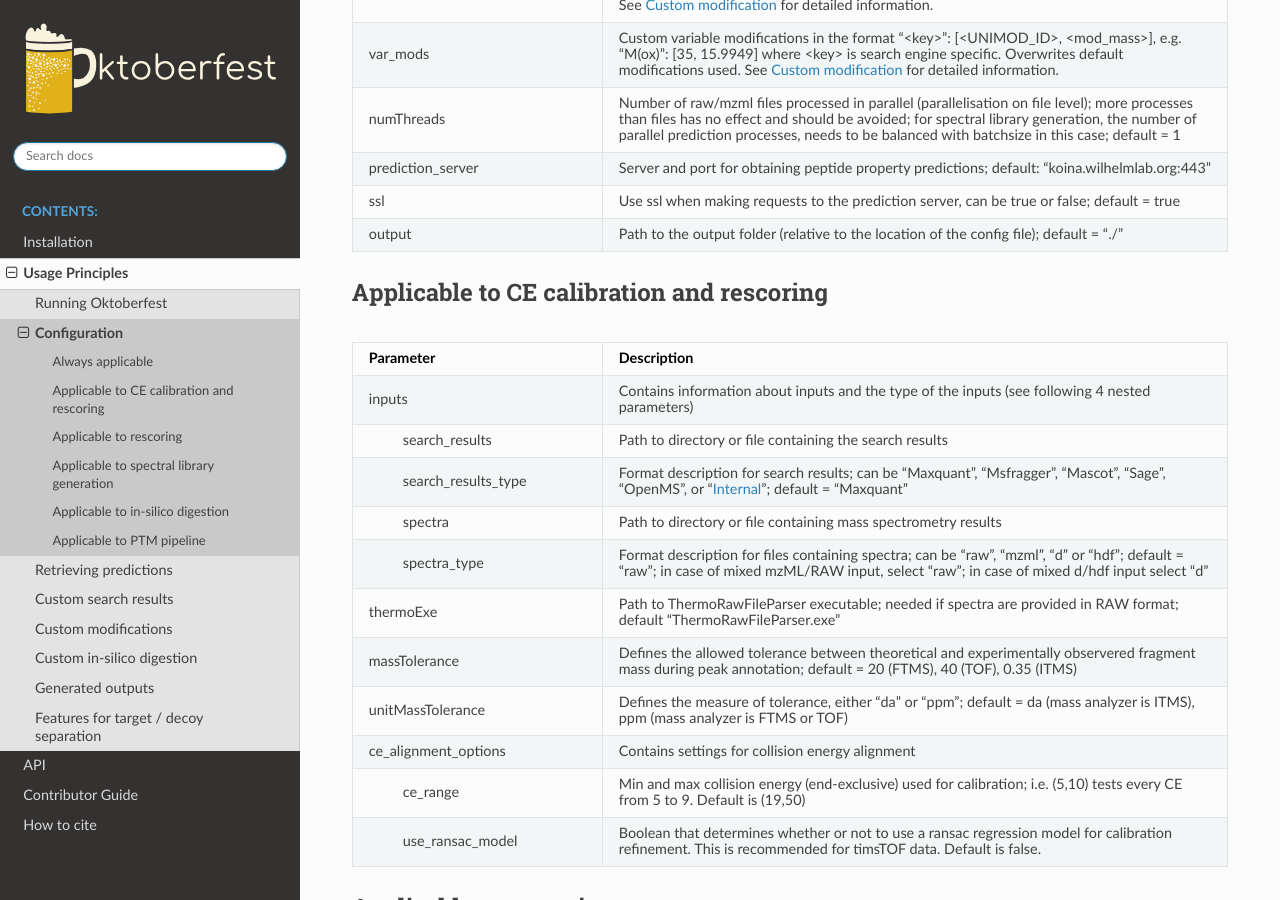
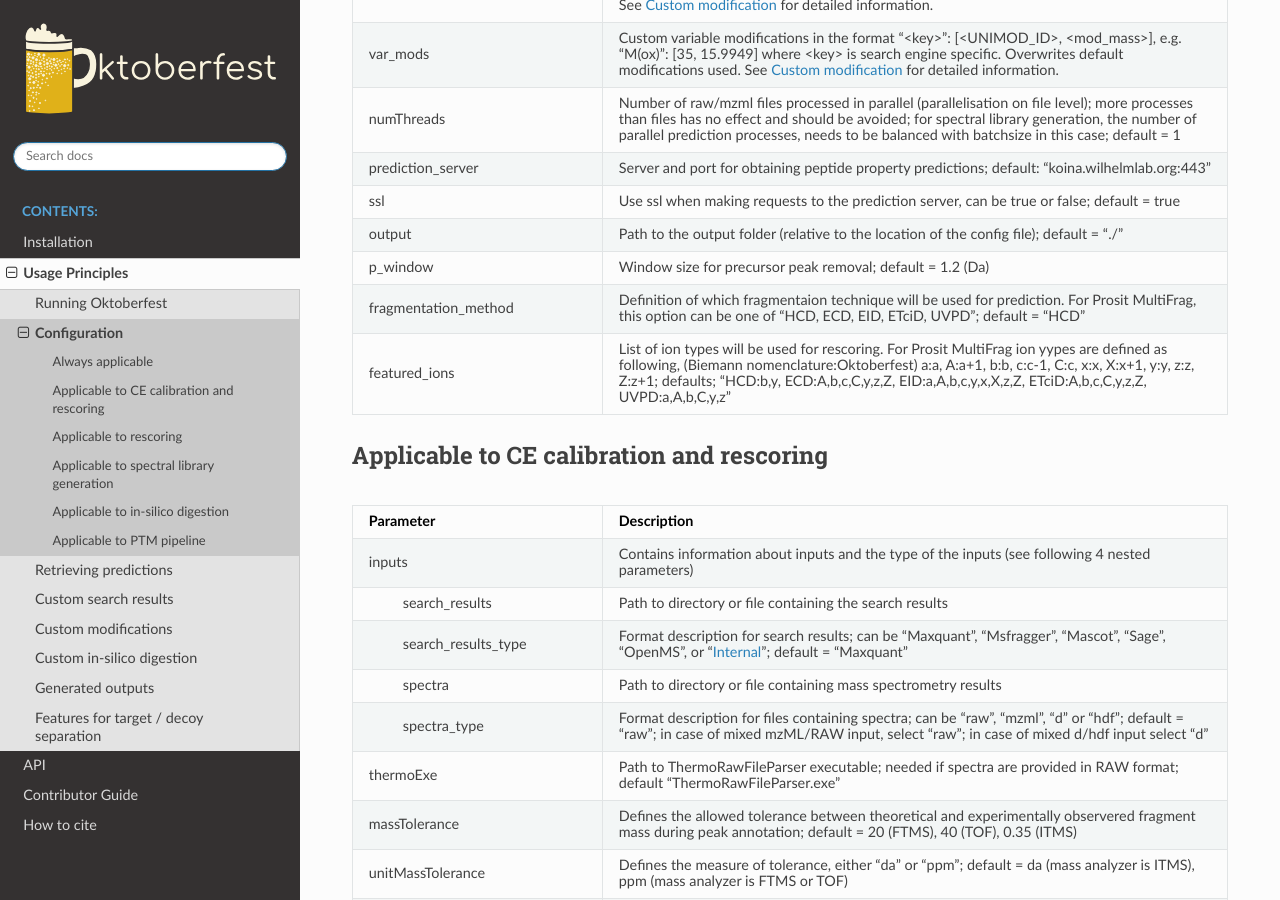
Before and after one commit to wilhelm-lab/oktoberfest, a Sphinx documentation site: the page built from docs/config.rst, in a window 1280 px wide and 900 px high, scrolled down 669 px. Built offline with Sphinx 7.4.7 and the Read the Docs theme 3.1.0, drawn with Linux system fonts in a browser that asks for light colours.

Commit message:
adding PrositMultifrag parameters in documentation

```diff
--- a/docs/config.rst
+++ b/docs/config.rst
@@ -9,35 +9,41 @@ Always applicable
 .. table::
    :class: fixed-table main-config-table
 
-   +----------------------------+--------------------------------------------------------------------------------------------------------------------------------------------------------------------------------------------------------------------------------------------------------------------------------------------+
-   | Parameter                  |                             Description                                                                                                                                                                                                                                                    |
-   +============================+============================================================================================================================================================================================================================================================================================+
-   | type                       | The type of job; can be one of "CollisionEnergCalibration", "SpectralLibraryGeneration" or "Rescoring"                                                                                                                                                                                     |
-   +----------------------------+--------------------------------------------------------------------------------------------------------------------------------------------------------------------------------------------------------------------------------------------------------------------------------------------+
-   | tag                        | Optional mass tag Can be "tmt", "tmtpro", "itraq4" or "itraq8"; default is ""                                                                                                                                                                                                              |
-   +----------------------------+--------------------------------------------------------------------------------------------------------------------------------------------------------------------------------------------------------------------------------------------------------------------------------------------+
-   | models                     | Contains information about the used models for peptide property prediction (see following 2 nested parameters)                                                                                                                                                                             |
-   +----------------------------+--------------------------------------------------------------------------------------------------------------------------------------------------------------------------------------------------------------------------------------------------------------------------------------------+
-   |     intensity              | Name or path of the model used for fragment intensity prediction                                                                                                                                                                                                                           |
-   +----------------------------+--------------------------------------------------------------------------------------------------------------------------------------------------------------------------------------------------------------------------------------------------------------------------------------------+
-   |     irt                    | Name of the model used for indexed retention time prediction                                                                                                                                                                                                                               |
-   +----------------------------+--------------------------------------------------------------------------------------------------------------------------------------------------------------------------------------------------------------------------------------------------------------------------------------------+
-   | inputs                     | Contains information about inputs and the type of the inputs (see following nested parameter)                                                                                                                                                                                              |
-   +----------------------------+--------------------------------------------------------------------------------------------------------------------------------------------------------------------------------------------------------------------------------------------------------------------------------------------+
-   |     instrument_type        | The type of mass spectrometer used to measure the spectra. Superseeds the value read from the mzML file (default). When predicting intensities with AlphaPept, choose one of ["QE", "LUMOS", "TIMSTOF", "SCIEXTOF"], if the instrument type of your data is not supported.                 |
-   +----------------------------+--------------------------------------------------------------------------------------------------------------------------------------------------------------------------------------------------------------------------------------------------------------------------------------------+
-   | static_mods                | Custom static modifications in the format "<key>": [<UNIMOD_ID>, <mod_mass>], e.g. "C": [4, 57.0215] where <key> is search engine specific. Overwrites default modifications used. See `Custom modification <./custom_mods.html>`_ for detailed information.                               |
-   +----------------------------+--------------------------------------------------------------------------------------------------------------------------------------------------------------------------------------------------------------------------------------------------------------------------------------------+
-   | var_mods                   | Custom variable modifications in the format "<key>": [<UNIMOD_ID>, <mod_mass>], e.g. "M(ox)": [35, 15.9949] where <key> is search engine specific. Overwrites default modifications used. See `Custom modification <./custom_mods.html>`_ for detailed information.                        |
-   +----------------------------+--------------------------------------------------------------------------------------------------------------------------------------------------------------------------------------------------------------------------------------------------------------------------------------------+
-   | numThreads                 | Number of raw/mzml files processed in parallel (parallelisation on file level); more processes than files has no effect and should be avoided; for spectral library generation, the number of parallel prediction processes, needs to be balanced with batchsize in this case; default = 1 |
-   +----------------------------+--------------------------------------------------------------------------------------------------------------------------------------------------------------------------------------------------------------------------------------------------------------------------------------------+
-   | prediction_server          | Server and port for obtaining peptide property predictions; default: "koina.wilhelmlab.org:443"                                                                                                                                                                                            |
-   +----------------------------+--------------------------------------------------------------------------------------------------------------------------------------------------------------------------------------------------------------------------------------------------------------------------------------------+
-   | ssl                        | Use ssl when making requests to the prediction server, can be true or false; default = true                                                                                                                                                                                                |
-   +----------------------------+--------------------------------------------------------------------------------------------------------------------------------------------------------------------------------------------------------------------------------------------------------------------------------------------+
-   | output                     | Path to the output folder (relative to the location of the config file); default = "./"                                                                                                                                                                                                    |
-   +----------------------------+--------------------------------------------------------------------------------------------------------------------------------------------------------------------------------------------------------------------------------------------------------------------------------------------+
+   +----------------------------+--------------------------------------------------------------------------------------------------------------------------------------------------------------------------------------------------------------------------------------------------------------------------------------------------------------+
+   | Parameter                  |                             Description                                                                                                                                                                                                                                                                      |
+   +============================+==============================================================================================================================================================================================================================================================================================================+
+   | type                       | The type of job; can be one of "CollisionEnergCalibration", "SpectralLibraryGeneration" or "Rescoring"                                                                                                                                                                                                       |
+   +----------------------------+--------------------------------------------------------------------------------------------------------------------------------------------------------------------------------------------------------------------------------------------------------------------------------------------------------------+
+   | tag                        | Optional mass tag Can be "tmt", "tmtpro", "itraq4" or "itraq8"; default is ""                                                                                                                                                                                                                                |
+   +----------------------------+--------------------------------------------------------------------------------------------------------------------------------------------------------------------------------------------------------------------------------------------------------------------------------------------------------------+
+   | models                     | Contains information about the used models for peptide property prediction (see following 2 nested parameters)                                                                                                                                                                                               |
+   +----------------------------+--------------------------------------------------------------------------------------------------------------------------------------------------------------------------------------------------------------------------------------------------------------------------------------------------------------+
+   |     intensity              | Name or path of the model used for fragment intensity prediction                                                                                                                                                                                                                                             |
+   +----------------------------+--------------------------------------------------------------------------------------------------------------------------------------------------------------------------------------------------------------------------------------------------------------------------------------------------------------+
+   |     irt                    | Name of the model used for indexed retention time prediction                                                                                                                                                                                                                                                 |
+   +----------------------------+--------------------------------------------------------------------------------------------------------------------------------------------------------------------------------------------------------------------------------------------------------------------------------------------------------------+
+   | inputs                     | Contains information about inputs and the type of the inputs (see following nested parameter)                                                                                                                                                                                                                |
+   +----------------------------+--------------------------------------------------------------------------------------------------------------------------------------------------------------------------------------------------------------------------------------------------------------------------------------------------------------+
+   |     instrument_type        | The type of mass spectrometer used to measure the spectra. Superseeds the value read from the mzML file (default). When predicting intensities with AlphaPept, choose one of ["QE", "LUMOS", "TIMSTOF", "SCIEXTOF"], if the instrument type of your data is not supported.                                   |
+   +----------------------------+--------------------------------------------------------------------------------------------------------------------------------------------------------------------------------------------------------------------------------------------------------------------------------------------------------------+
+   | static_mods                | Custom static modifications in the format "<key>": [<UNIMOD_ID>, <mod_mass>], e.g. "C": [4, 57.0215] where <key> is search engine specific. Overwrites default modifications used. See `Custom modification <./custom_mods.html>`_ for detailed information.                                                 |
+   +----------------------------+--------------------------------------------------------------------------------------------------------------------------------------------------------------------------------------------------------------------------------------------------------------------------------------------------------------+
+   | var_mods                   | Custom variable modifications in the format "<key>": [<UNIMOD_ID>, <mod_mass>], e.g. "M(ox)": [35, 15.9949] where <key> is search engine specific. Overwrites default modifications used. See `Custom modification <./custom_mods.html>`_ for detailed information.                                          |
+   +----------------------------+--------------------------------------------------------------------------------------------------------------------------------------------------------------------------------------------------------------------------------------------------------------------------------------------------------------+
+   | numThreads                 | Number of raw/mzml files processed in parallel (parallelisation on file level); more processes than files has no effect and should be avoided; for spectral library generation, the number of parallel prediction processes, needs to be balanced with batchsize in this case; default = 1                   |
+   +----------------------------+--------------------------------------------------------------------------------------------------------------------------------------------------------------------------------------------------------------------------------------------------------------------------------------------------------------+
+   | prediction_server          | Server and port for obtaining peptide property predictions; default: "koina.wilhelmlab.org:443"                                                                                                                                                                                                              |
+   +----------------------------+--------------------------------------------------------------------------------------------------------------------------------------------------------------------------------------------------------------------------------------------------------------------------------------------------------------+
+   | ssl                        | Use ssl when making requests to the prediction server, can be true or false; default = true                                                                                                                                                                                                                  |
+   +----------------------------+--------------------------------------------------------------------------------------------------------------------------------------------------------------------------------------------------------------------------------------------------------------------------------------------------------------+
+   | output                     | Path to the output folder (relative to the location of the config file); default = "./"                                                                                                                                                                                                                      |
+   +----------------------------+--------------------------------------------------------------------------------------------------------------------------------------------------------------------------------------------------------------------------------------------------------------------------------------------------------------+
+   | p_window                   | Window size for precursor peak removal; default = 1.2 (Da)                                                                                                                                                                                                                                                   |
+   +----------------------------+--------------------------------------------------------------------------------------------------------------------------------------------------------------------------------------------------------------------------------------------------------------------------------------------------------------+
+   | fragmentation_method       | Definition of which fragmentaion technique will be used for prediction. For Prosit MultiFrag, this option can be one of "HCD, ECD, EID, ETciD, UVPD"; default = "HCD"                                                                                                                                        |
+   +----------------------------+--------------------------------------------------------------------------------------------------------------------------------------------------------------------------------------------------------------------------------------------------------------------------------------------------------------+
+   | featured_ions              | List of ion types will be used for rescoring. For Prosit MultiFrag ion yypes are defined as following, (Biemann nomenclature:Oktoberfest) a:a, A:a+1, b:b, c:c-1, C:c, x:x, X:x+1, y:y, z:z, Z:z+1; defaults; "HCD:b,y, ECD:A,b,c,C,y,z,Z, EID:a,A,b,c,y,x,X,z,Z, ETciD:A,b,c,C,y,z,Z, UVPD:a,A,b,C,y,z"     |
+   +----------------------------+--------------------------------------------------------------------------------------------------------------------------------------------------------------------------------------------------------------------------------------------------------------------------------------------------------------+
 
 Applicable to CE calibration and rescoring
 ------------------------------------------
```
Also changed, not shown: 1 other file.
